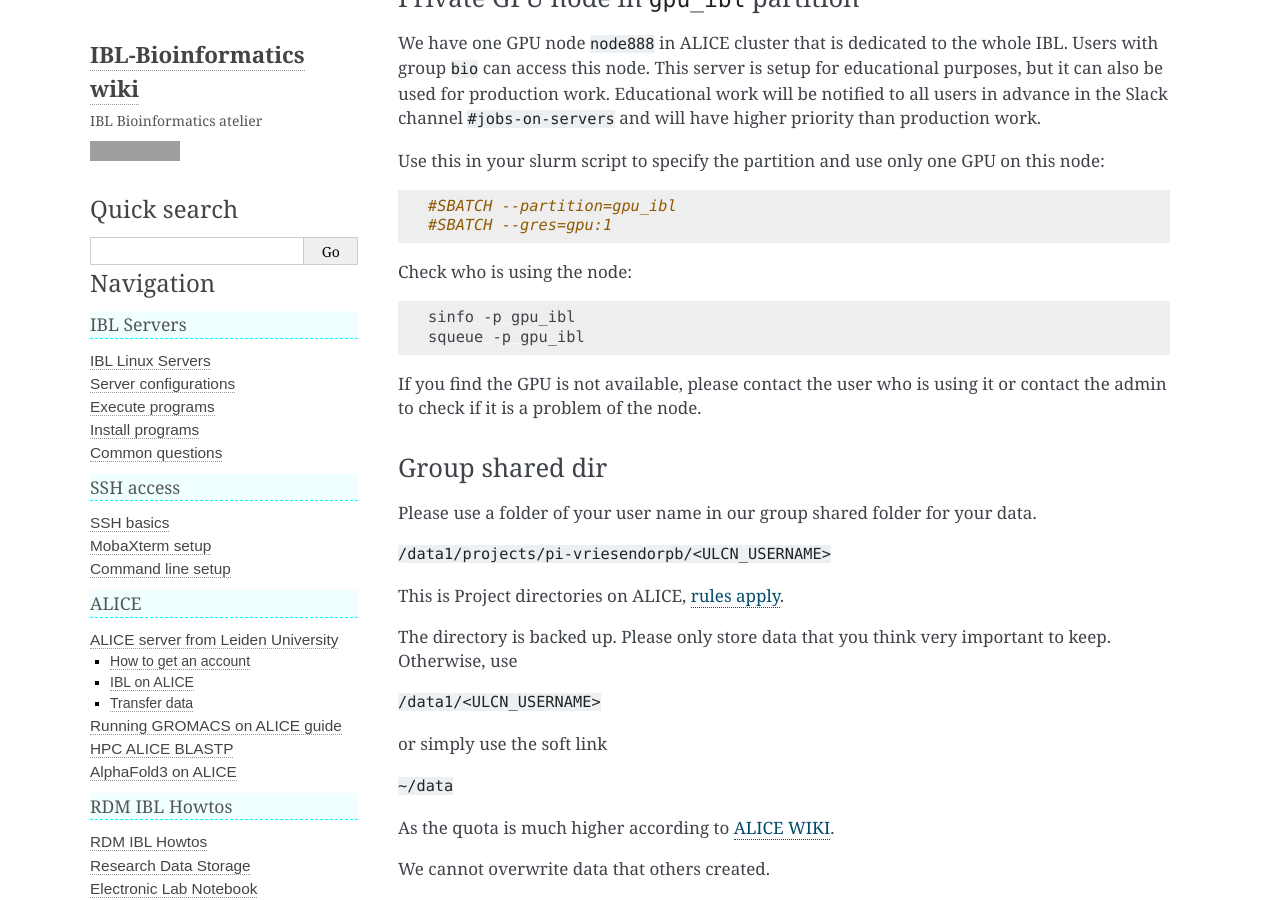
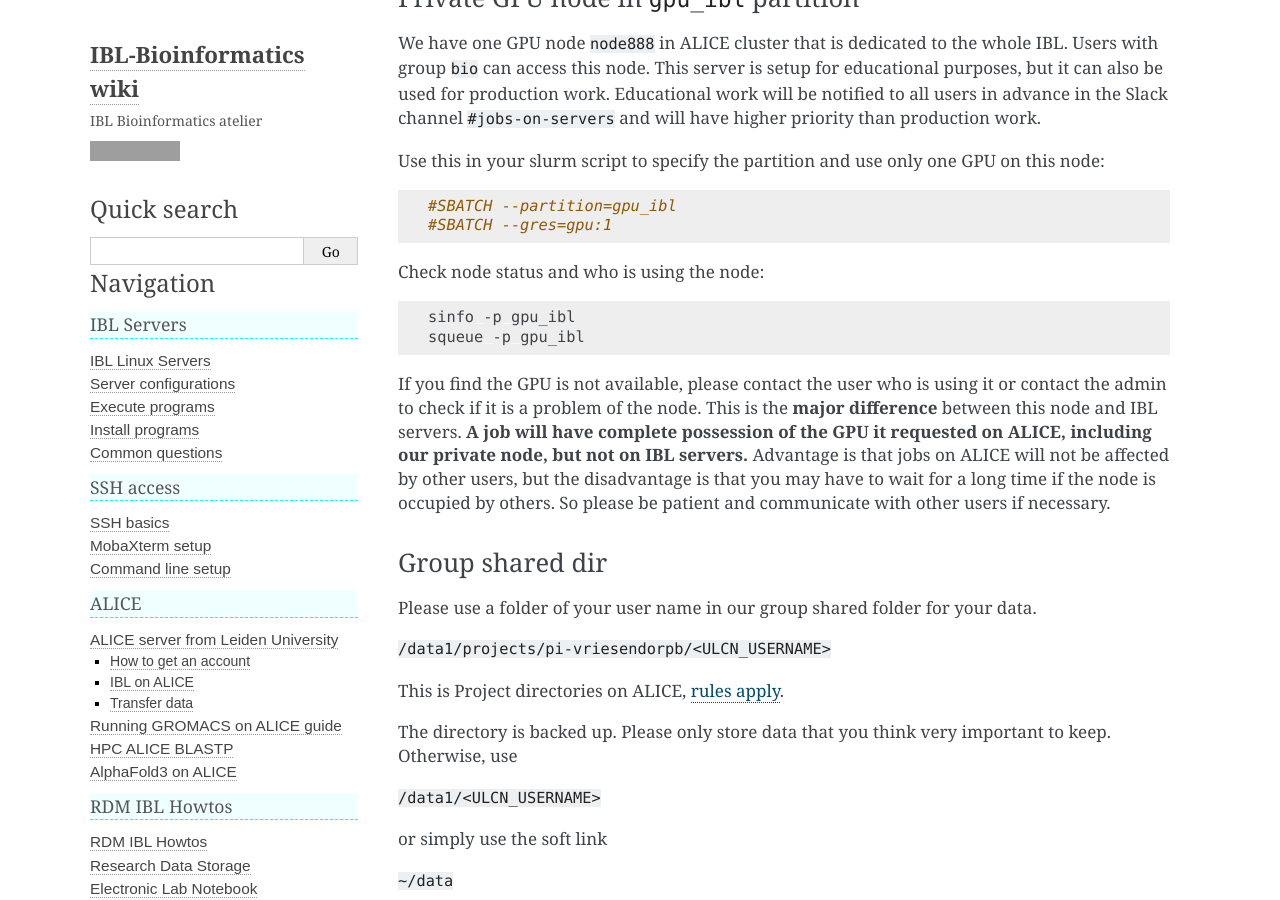
Before and after one commit to IBL-bioinfo/IBL-bioinformatics-wiki, a Sphinx documentation site: the page built from docs/source/alice/alice_ibl.md, in a window 1280 px wide and 900 px high, scrolled down 685 px. Built offline with Sphinx 7.4.7, drawn with Linux system fonts in a browser that asks for light colours; grey boxes are pictures that could not be loaded.

Commit message:
docs: clarify GPU node usage and status checking instructions in ALICE documentation

````diff
--- a/docs/source/alice/alice_ibl.md
+++ b/docs/source/alice/alice_ibl.md
@@ -29,14 +29,14 @@ Use this in your slurm script to specify the partition and use only one GPU on t
 #SBATCH --gres=gpu:1
 ```
 
-Check who is using the node:
+Check node status and who is using the node:
 
 ```bash
 sinfo -p gpu_ibl
 squeue -p gpu_ibl
 ```
 
-If you find the GPU is not available, please contact the user who is using it or contact the admin to check if it is a problem of the node.
+If you find the GPU is not available, please contact the user who is using it or contact the admin to check if it is a problem of the node. This is the **major difference** between this node and IBL servers. **A job will have complete possession of the GPU it requested on ALICE, including our private node, but not on IBL servers.** Advantage is that jobs on ALICE will not be affected by other users, but the disadvantage is that you may have to wait for a long time if the node is occupied by others. So please be patient and communicate with other users if necessary.
 
 ### Group shared dir
 
````
